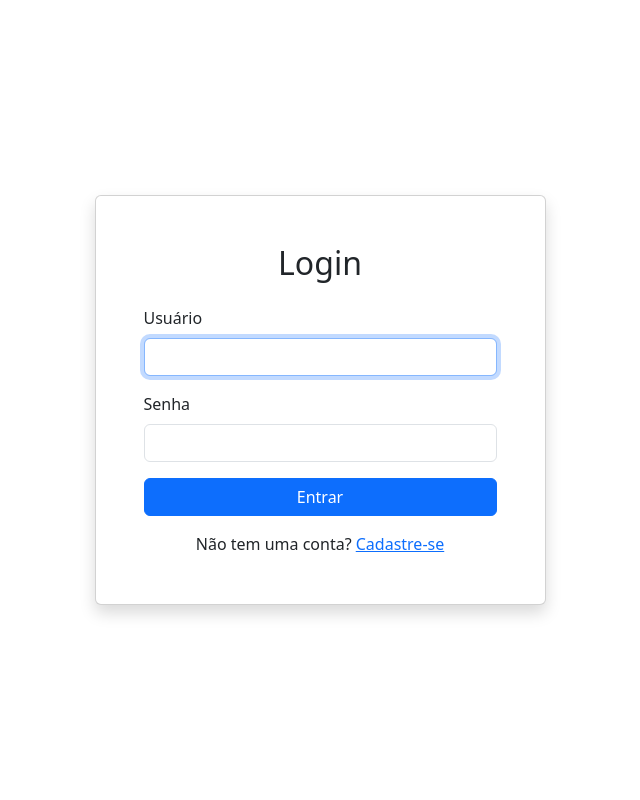
After one commit to bitreisnovais1210/gestao-de-salas, a Django app: page /login/ in a window 1280 px wide. The commit adds this page. Shown: the whole page, without its empty margins (320-960 px from the left). Run offline with Django 5.2, Linux system fonts and the light colour scheme.

Commit message:
Versao com suporte a login

```diff
--- /dev/null
+++ b/templates/webapp/login.html
@@ -0,0 +1,47 @@
+{% extends 'base.html' %}
+
+{% block title %}Login - Gestão de Salas{% endblock %}
+
+{% block content %}
+<div class="container">
+    <div class="row justify-content-center align-items-center" style="min-height: 100vh;">
+        <div class="col-md-5">
+            <div class="card shadow">
+                <div class="card-body p-5">
+                    <h2 class="card-title text-center mb-4">Login</h2>
+
+                    {% if messages %}
+                        {% for message in messages %}
+                            <div class="alert alert-{{ message.tags }} alert-dismissible fade show" role="alert">
+                                {{ message }}
+                                <button type="button" class="btn-close" data-bs-dismiss="alert" aria-label="Close"></button>
+                            </div>
+                        {% endfor %}
+                    {% endif %}
+
+                    <form method="post">
+                        {% csrf_token %}
+                        <div class="mb-3">
+                            <label for="username" class="form-label">Usuário</label>
+                            <input type="text" class="form-control" id="username" name="username" required autofocus>
+                        </div>
+
+                        <div class="mb-3">
+                            <label for="password" class="form-label">Senha</label>
+                            <input type="password" class="form-control" id="password" name="password" required>
+                        </div>
+
+                        <div class="d-grid">
+                            <button type="submit" class="btn btn-primary">Entrar</button>
+                        </div>
+                    </form>
+
+                    <div class="text-center mt-3">
+                        <p class="mb-0">Não tem uma conta? <a href="{% url 'webapp:registro' %}">Cadastre-se</a></p>
+                    </div>
+                </div>
+            </div>
+        </div>
+    </div>
+</div>
+{% endblock %}
--- a/webapp/urls.py
+++ b/webapp/urls.py
@@ -5,4 +5,7 @@ app_name = 'webapp'
 
 urlpatterns = [
     path('', views.bem_vindo, name='bem_vindo'),
+    path('login/', views.login_view, name='login'),
+    path('registro/', views.registro_view, name='registro'),
+    path('logout/', views.logout_view, name='logout'),
 ]
--- a/webapp/views.py
+++ b/webapp/views.py
@@ -1,5 +1,66 @@
-from django.shortcuts import render
+from django.shortcuts import render, redirect
+from django.contrib.auth import login, authenticate
+from django.contrib.auth.decorators import login_required
+from django.contrib import messages
+from django.contrib.auth.models import User
+
 
 def bem_vindo(request):
     """View de boas-vindas"""
     return render(request, 'webapp/bem_vindo.html')
+
+
+def login_view(request):
+    """View de login"""
+    if request.user.is_authenticated:
+        return redirect('webapp:bem_vindo')
+
+    if request.method == 'POST':
+        username = request.POST.get('username')
+        password = request.POST.get('password')
+
+        if username and password:
+            user = authenticate(request, username=username, password=password)
+            if user is not None:
+                login(request, user)
+                messages.success(request, 'Login realizado com sucesso!')
+                return redirect('webapp:bem_vindo')
+            else:
+                messages.error(request, 'Usuário ou senha incorretos.')
+        else:
+            messages.error(request, 'Por favor, preencha todos os campos.')
+
+    return render(request, 'webapp/login.html')
+
+
+def registro_view(request):
+    """View de registro/cadastro"""
+    if request.user.is_authenticated:
+        return redirect('webapp:bem_vindo')
+
+    if request.method == 'POST':
+        username = request.POST.get('username')
+        password = request.POST.get('password')
+        password_confirm = request.POST.get('password_confirm')
+
+        if not username or not password:
+            messages.error(request, 'Usuário e senha são obrigatórios.')
+        elif password != password_confirm:
+            messages.error(request, 'As senhas não coincidem.')
+        elif User.objects.filter(username=username).exists():
+            messages.error(request, 'Este nome de usuário já está em uso.')
+        else:
+            user = User.objects.create_user(username=username, password=password)
+            messages.success(request, 'Cadastro realizado com sucesso! Faça login para continuar.')
+            return redirect('webapp:login')
+
+    return render(request, 'webapp/registro.html')
+
+
+@login_required
+def logout_view(request):
+    """View de logout"""
+    from django.contrib.auth import logout
+    logout(request)
+    messages.success(request, 'Logout realizado com sucesso!')
+    return redirect('webapp:login')
```
Also changed, not shown: gestao_salas/settings.py (+4 -9 lines), templates/webapp/bem_vindo.html (+31 -10 lines), templates/webapp/registro.html (added, +52 -0 lines).
